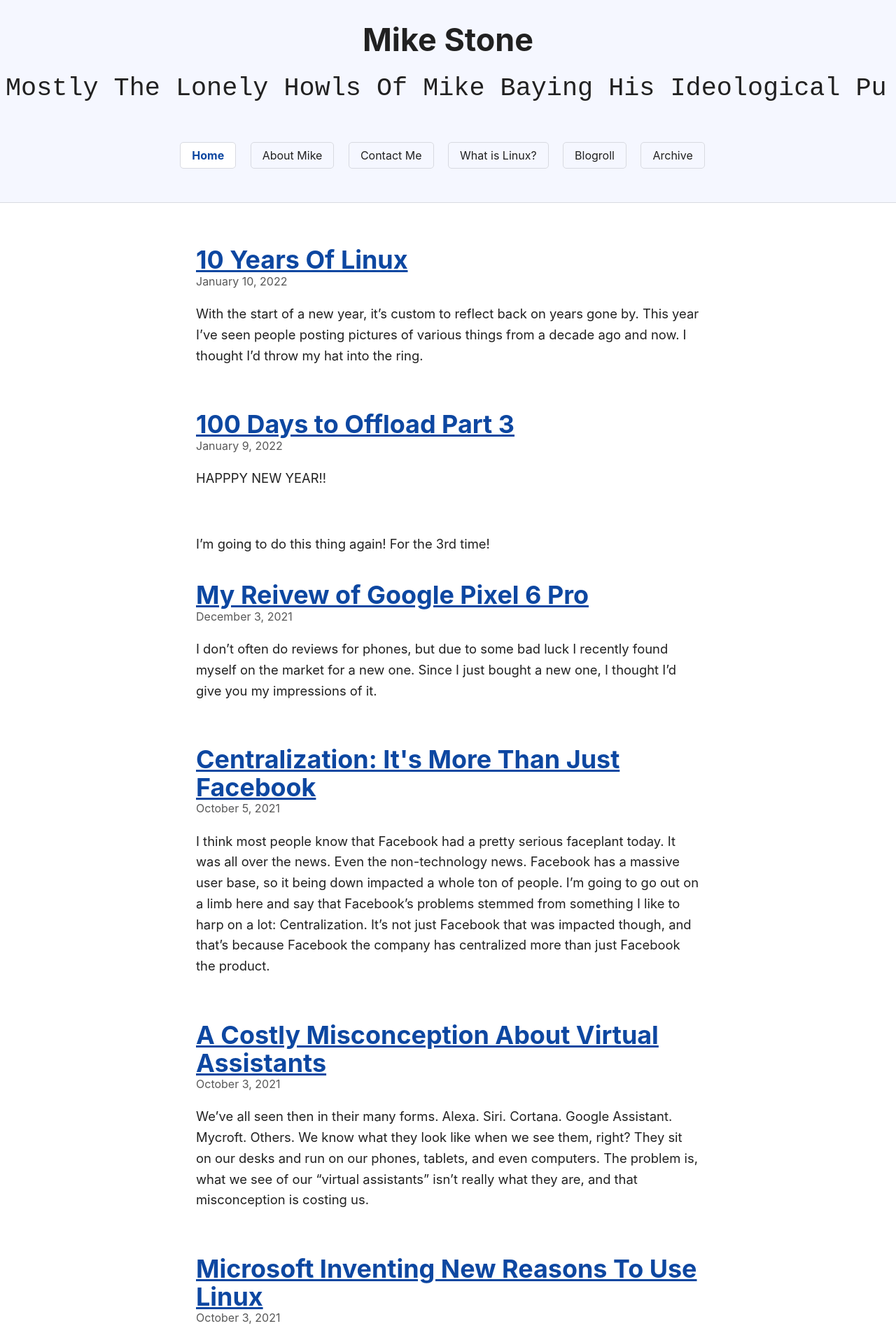
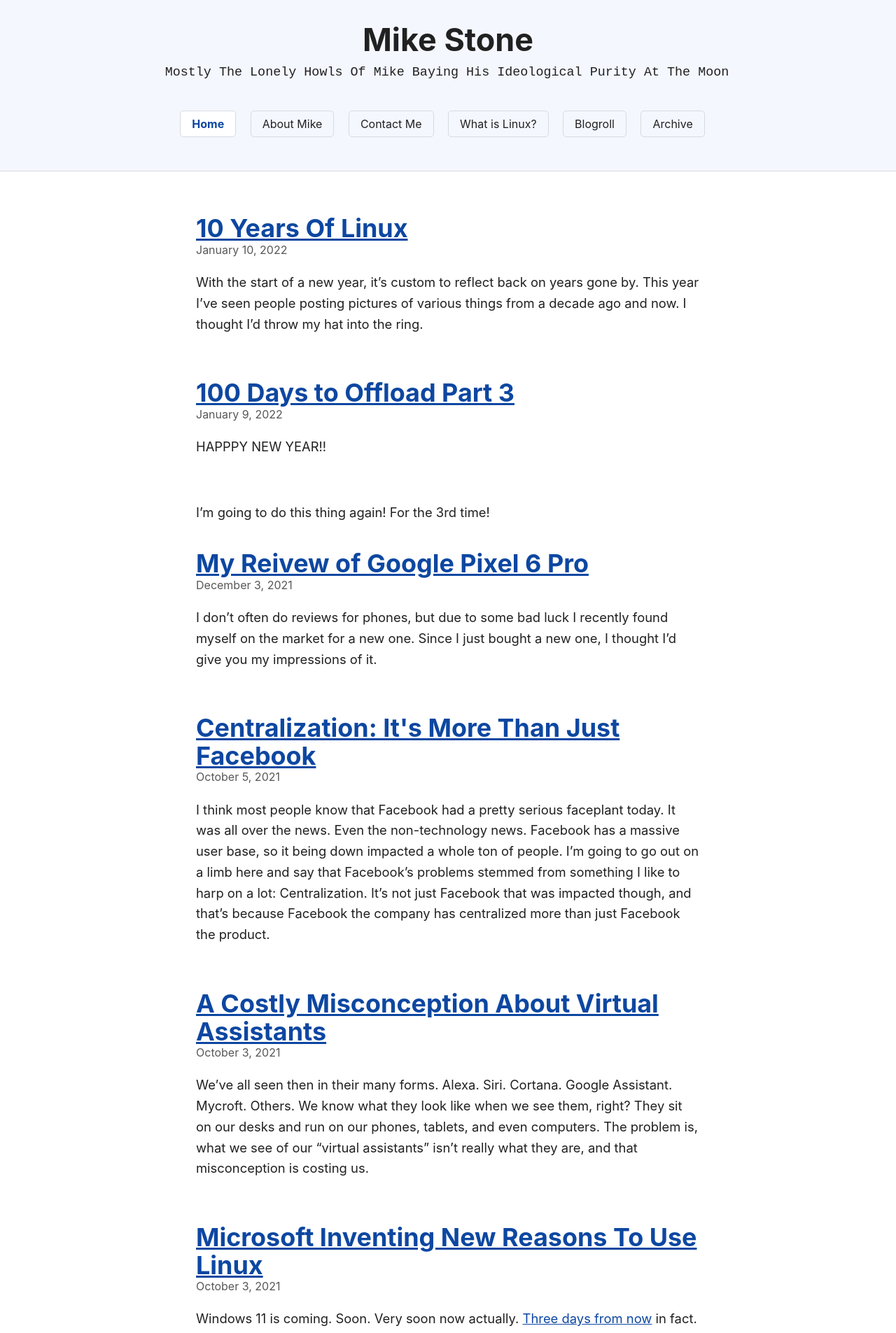
Before and after one commit to lrmikestone/jekyll.blog, a Jekyll site: the page built from index.md, in a window 1280 px wide. Shown: the top 1905 px of the page at 70% size. Built offline with Jekyll 4.4.1, drawn with Linux system fonts in a browser that asks for light colours.

Commit message:
Still too big.

```diff
--- a/assets/css/custom.css
+++ b/assets/css/custom.css
@@ -37,7 +37,7 @@ ul.archive li {
 }
 
 .wrapper {
-  height: 10vh;
+  height: 5vh;
   /*This part is important for centering*/
   display: flex;
   align-items: center;
@@ -51,7 +51,7 @@ ul.archive li {
   overflow: hidden;
   border-right: 3px solid;
   font-family: monospace;
-  font-size: 2em;
+  font-size: 1em;
 }
 
 @keyframes typing {
```
